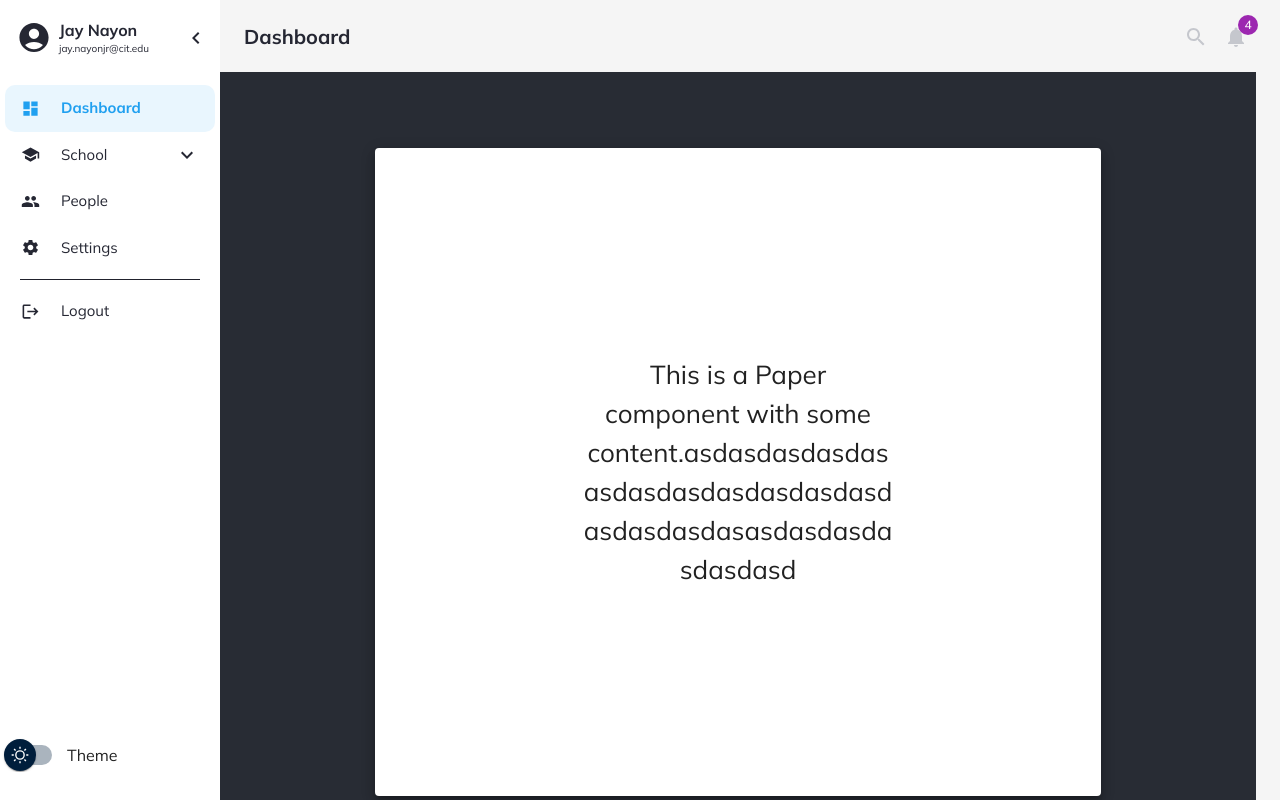
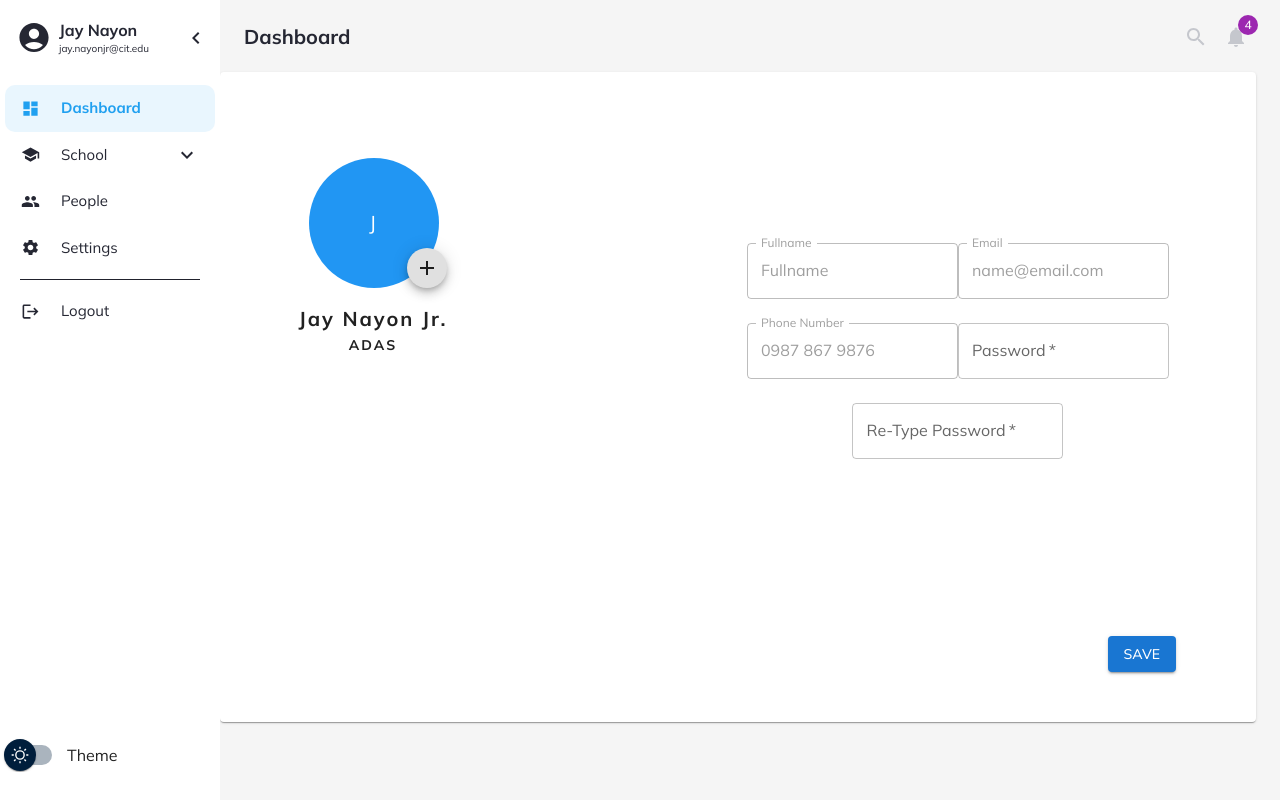
Before and after one commit to Jaynayon/princi-pal-frontend, a React (Create React App) app: page /settings in a window 1280 px wide. Both pictures are taken after a click on the button "Click to Login". Built offline with nearby package versions, Linux system fonts and the light colour scheme.

Commit message:
Settings

```diff
--- a/src/Pages/Settings.js
+++ b/src/Pages/Settings.js
@@ -1,24 +1,86 @@
-import React from 'react';
+import * as React from 'react';
 import Paper from '@mui/material/Paper';
+import { styled } from '@mui/material/styles';
+import Avatar from '@mui/material/Avatar';
+import { blue } from '@mui/material/colors';
+import Typography from '@mui/material/Typography';
+import Fab from '@mui/material/Fab';
+import AddIcon from '@mui/icons-material/Add';
+import TextField from '@mui/material/TextField';
+import Button from '@mui/material/Button';
+
+
+const DemoPaper = styled(Paper)(({ theme }) => ({
+  width: 1200,
+  height: 650,
+  padding: theme.spacing(2),
+  ...theme.typography.body2,
+  display: 'flex',
+  justifyContent: 'center',
+  alignItems: 'center',
+  position: 'relative', // Added to make the button positioning relative to the parent
+}));
+
+const Container = styled('div')({
+  display: 'flex',
+  alignItems: 'center',
+  position: 'relative', // Added to make the button positioning relative to the parent
+});
+
+const AvatarContainer = styled('div')({
+  position: 'relative',
+  flexDirection: 'column',
+  marginRight: '730px',
+  marginBottom: '280px',
+  letterSpacing: '2px',
+});
+
+const TextFieldWrapper = styled('div')({
+  position: 'absolute',
+  alignItems: 'center',
+  marginLeft: '440px',
+  marginBottom: '100px',
+});
+
+const FabWrapper = styled('div')({
+  position: 'absolute',
+  top: 90,
+  right: 0,
+});
+
+const ButtonWrapper = styled('div')({
+  position: 'absolute',
+  bottom: '50px', // Adjust as needed
+  right: '80px', // Adjust as needed
+});
 
 function Settings() {
-    return (
-        <div className="App">
-            <header className="App-header">
-                <Paper style={styles.paper} elevation={8}>
-                    This is a Paper component with some content.asdasdasdasdasasdasdasdasdasdasdasdasdasdasdasasdasdasdasdasdasd
-                </Paper>
-            </header>
-        </div>
-    );
-}
-
-const styles = {
-    paper: {
-        width: "70%",
-        padding: "20%",
-        overflowWrap: "break-word"
-    },
+  return (
+    <DemoPaper square={false}>
+      <Container>
+        <AvatarContainer>
+          <Avatar sx={{ bgcolor: blue[500], width: 130, height: 130, marginLeft: '10px', marginBottom: '15px' }}>J</Avatar>
+          <FabWrapper>
+            <Fab size="small" color="black" aria-label="add">
+              <AddIcon />
+            </Fab>
+          </FabWrapper>
+          <Typography variant="h6" fontWeight="bold">Jay Nayon Jr.</Typography>
+          <Typography variant="h8" fontWeight="bold">ADAS</Typography>
+        </AvatarContainer>
+        <TextFieldWrapper>
+          <TextField disabled id="outlined-disabled" label="Fullname" defaultValue="Fullname" margin="normal"/>
+          <TextField disabled id="outlined-disabled" label="Email" defaultValue="name@email.com" margin="normal"/>
+          <TextField disabled id="outlined-disabled" label="Phone Number" defaultValue="0987 867 9876" margin="normal"/>
+          <TextField required id="outlined-required" label="Password" margin="normal"/>
+          <TextField required id="outlined-required" label="Re-Type Password" margin="normal"/>
+        </TextFieldWrapper>
+      </Container>
+      <ButtonWrapper>
+        <Button variant="contained">Save</Button>
+      </ButtonWrapper>
+    </DemoPaper>
+  );
 }
 
 export default Settings;
```
